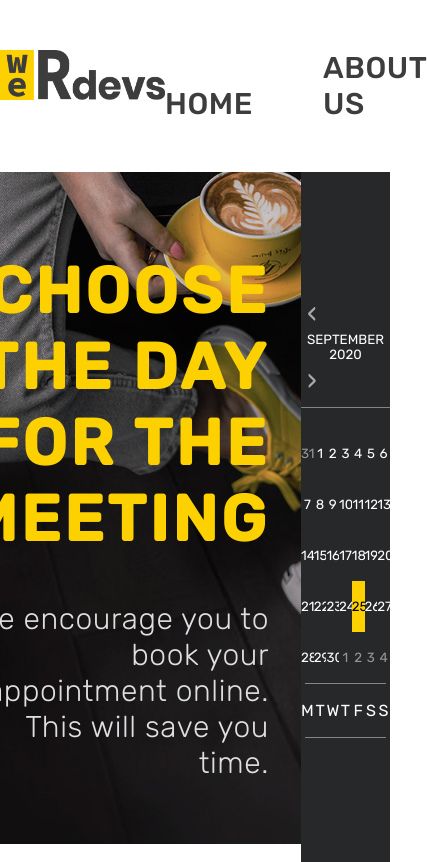
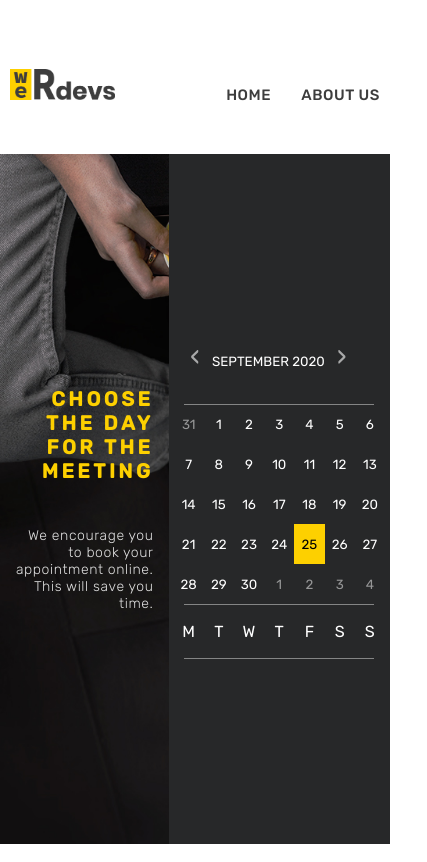
Before and after one commit to n7-remax/react-calendar, a React (Create React App) app: page / in a window 390 px wide. Shown: the whole page, 427 px wide, since content can reach past the window. Built offline with nearby package versions, Linux system fonts and the light colour scheme.

Commit message:
added responsive

```diff
--- a/src/styles/style.scss
+++ b/src/styles/style.scss
@@ -82,7 +82,7 @@ h1,h2,h3,h4,h5,h6,p {
 
     .home-wrapper {
         max-width: 615px;
-        margin-right: 32px;
+        margin: 0 32px;
     }
     .home-heading {
         margin-bottom: 44px;
@@ -200,17 +200,19 @@ h1,h2,h3,h4,h5,h6,p {
     color: black !important;
 }
 .react-calendar__navigation {
+    margin-bottom: 30px;
+}
+.react-calendar__month-view__days {
     position: relative;
-    margin-bottom: 30px;
 
     &::before {
         content: '';
         position: absolute;
-        background-color: rgba(255, 255, 255, 0.43);
-        width: 100%;
+        background-color:  rgba(255, 255, 255, 0.43);
+        width: 90%;
         height: 1px;
-        bottom: -10px;
-        left: 0;
+        top: 0;
+        left: 5%;
     }
 
 }
@@ -299,3 +301,95 @@ h1,h2,h3,h4,h5,h6,p {
         }
     }
 }
+
+
+@media (max-width: 1720px) {
+    .container {
+        margin: 0 20px;
+    }
+}
+@media (max-width: 1120px) {
+    .Calendar {
+        padding: 0 20px;
+    }
+    .react-calendar__navigation {
+        width: 90%;
+    }
+    .Home .home-heading h1 {
+        font-size: 54px;
+    }
+}
+@media (max-width: 768px) {
+    .Calendar {
+        min-width: 300px;
+    }
+    .navigation a {
+        font-size: 25px;
+    }
+    .Home .home-heading h1 {
+        font-size: 40px;
+    }
+    .Home .home-text p {
+        font-size: 20px;
+    }
+    .About-us .container h2 {
+        font-size: 24px;
+    }
+}
+@media (max-width: 563px) {
+    .Calendar {
+        min-width: unset;
+        padding: 0 5px;
+    }
+    .react-calendar__tile {
+        height: 40px;
+    }
+    .container {
+        margin: 0 10px;
+    }
+
+    .navigation a {
+        font-size: 15px;
+        white-space: nowrap;
+
+        &:first-child {
+            margin-right: 30px;
+        }
+    }
+    .Header .container {
+        min-height: 154px;
+    }
+    .logo  {
+        display: flex;
+        align-items: flex-end;
+        margin-right: 10px;
+
+        img {
+        width: 105px;
+        height: 31px;
+        }
+    }
+    .Home .home-heading h1 {
+        font-size: 20px;
+    }
+    .Home .home-text p {
+        font-size: 14px;
+    }
+    .About-us .container h2 {
+        font-size: 22px;
+        margin-bottom: 40px;
+    }
+    .About-us .container p {
+        font-size: 14px;
+        margin-bottom: 20px;
+    }
+    .Home .home-wrapper {
+        margin: 0 15px;
+    }
+
+}
+@media (max-width: 375px) {
+    .react-calendar__tile {
+        height: 30px;
+    }
+}
```
